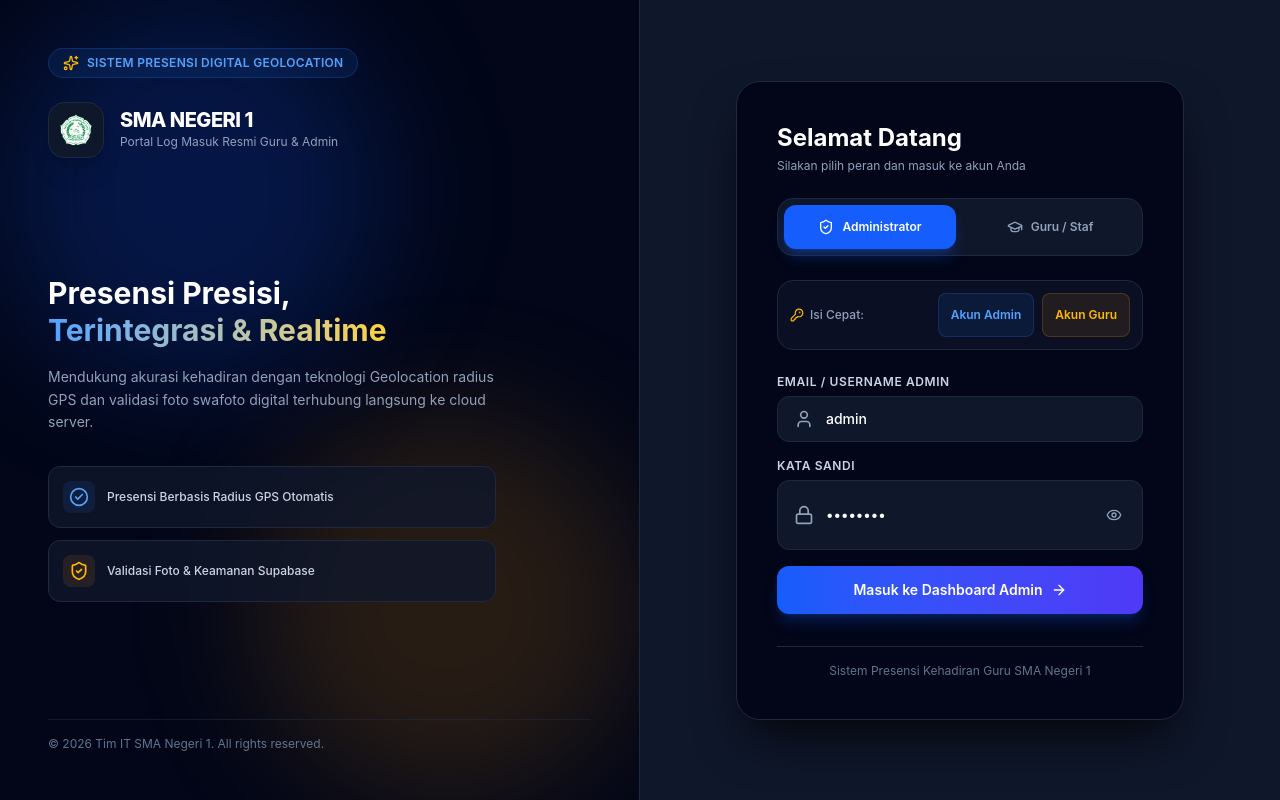
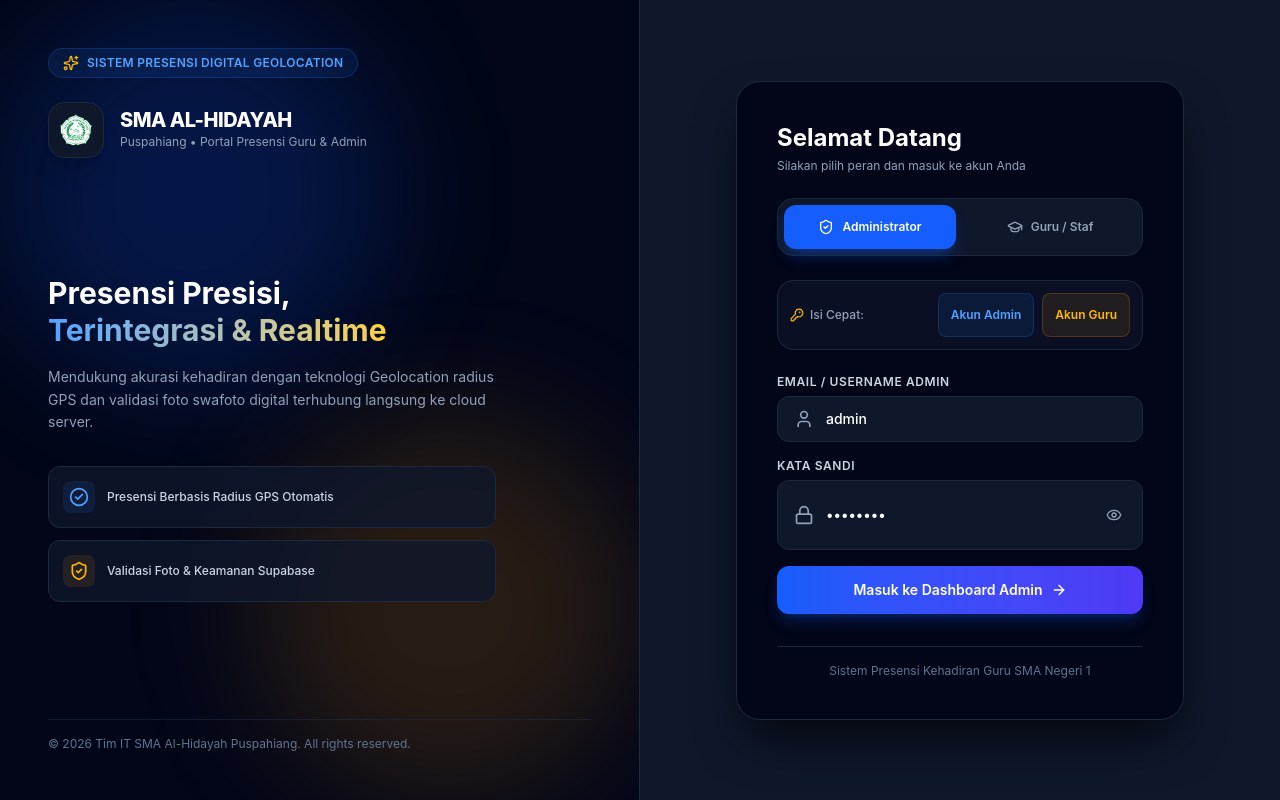
Before and after one commit to akmalkamal10223027/absensi-guru, a React (Vite) app in the folder client/: page /login in a window 1280 px wide. Built offline with nearby package versions, Linux system fonts and the light colour scheme; no server answers.

Commit message:
Update school name to SMA Al-Hidayah Puspahiang across client app

```diff
--- a/client/index.html
+++ b/client/index.html
@@ -10,7 +10,7 @@
   <meta name="apple-mobile-web-app-capable" content="yes" />
   <meta name="apple-mobile-web-app-status-bar-style" content="black-translucent" />
   <meta name="mobile-web-app-capable" content="yes" />
-  <title>Absensi Guru - SMA Negeri 1</title>
+  <title>Absensi Guru - SMA Al-Hidayah Puspahiang</title>
   <link rel="preconnect" href="https://fonts.googleapis.com">
   <link rel="preconnect" href="https://fonts.gstatic.com" crossorigin>
   <link href="https://fonts.googleapis.com/css2?family=Inter:wght@300;400;500;600;700&display=swap" rel="stylesheet">
--- a/client/src/components/AdminSidebar.jsx
+++ b/client/src/components/AdminSidebar.jsx
@@ -35,7 +35,7 @@ const AdminSidebar = () => {
                     </div>
                     <div>
                         <h1 className="font-bold text-sm text-white tracking-tight">ABSENSI GURU</h1>
-                        <p className="text-xs text-slate-400">SMA NEGERI 1</p>
+                        <p className="text-xs text-slate-400">SMA AL-HIDAYAH</p>
                     </div>
                 </div>
             </div>
--- a/client/src/components/MobileLayout.jsx
+++ b/client/src/components/MobileLayout.jsx
@@ -52,7 +52,7 @@ const MobileLayout = ({ children, title, showBack = false }) => {
                             )}
                             <div>
                                 <h1 className="font-bold text-gray-900 text-sm">{title || 'Absensi Guru'}</h1>
-                                <p className="text-xs text-gray-500">SMA Negeri 1</p>
+                                <p className="text-xs text-gray-500">SMA Al-Hidayah Puspahiang</p>
                             </div>
                         </div>
                         <div className="flex items-center gap-2">
--- a/client/src/pages/Login.jsx
+++ b/client/src/pages/Login.jsx
@@ -95,11 +95,11 @@ const Login = () => {
 
                     <div className="flex items-center gap-4">
                         <div className="w-14 h-14 rounded-2xl bg-slate-900 border border-slate-800 p-2 flex items-center justify-center shrink-0 shadow-xl">
-                            <img src={logoImg} alt="SMA Negeri 1 Logo" className="w-full h-full object-contain" />
+                            <img src={logoImg} alt="SMA Al-Hidayah Puspahiang Logo" className="w-full h-full object-contain" />
                         </div>
                         <div>
-                            <h1 className="text-xl font-extrabold text-white tracking-tight leading-none">SMA NEGERI 1</h1>
-                            <p className="text-xs text-slate-400 mt-1">Portal Log Masuk Resmi Guru & Admin</p>
+                            <h1 className="text-xl font-extrabold text-white tracking-tight leading-none">SMA AL-HIDAYAH</h1>
+                            <p className="text-xs text-slate-400 mt-1">Puspahiang • Portal Presensi Guru & Admin</p>
                         </div>
                     </div>
                 </div>
@@ -135,7 +135,7 @@ const Login = () => {
                 {/* Bottom Footer */}
                 <div className="relative z-10 pt-4 border-t border-slate-800/60">
                     <p className="text-xs text-slate-500">
-                        © 2026 Tim IT SMA Negeri 1. All rights reserved.
+                        © 2026 Tim IT SMA Al-Hidayah Puspahiang. All rights reserved.
                     </p>
                 </div>
             </div>
@@ -147,11 +147,11 @@ const Login = () => {
                     {/* Mobile Header Branding */}
                     <div className="lg:hidden flex items-center gap-3 mb-6 pb-6 border-b border-slate-800">
                         <div className="w-10 h-10 rounded-xl bg-slate-900 border border-slate-800 p-1 flex items-center justify-center shrink-0 shadow-md">
-                            <img src={logoImg} alt="SMA Negeri 1 Logo" className="w-full h-full object-contain" />
+                            <img src={logoImg} alt="SMA Al-Hidayah Puspahiang Logo" className="w-full h-full object-contain" />
                         </div>
                         <div>
-                            <h2 className="text-base font-bold text-white">SMA NEGERI 1</h2>
-                            <p className="text-xs text-slate-400">Absensi Presensi Guru</p>
+                            <h2 className="text-base font-bold text-white">SMA AL-HIDAYAH</h2>
+                            <p className="text-xs text-slate-400">Puspahiang • Presensi Guru</p>
                         </div>
                     </div>
 
--- a/client/src/pages/admin/Pengaturan.jsx
+++ b/client/src/pages/admin/Pengaturan.jsx
@@ -13,10 +13,10 @@ const Pengaturan = () => {
 
     // Form states
     const [generalSettings, setGeneralSettings] = useState({
-        school_name: 'SMA Negeri 1',
-        school_address: 'Jl. Pendidikan No. 1, Jakarta',
-        school_phone: '021-1234567',
-        school_email: 'info@sman1.sch.id',
+        school_name: 'SMA Al-Hidayah Puspahiang',
+        school_address: 'Jl. Raya Puspahiang No. 1, Tasikmalaya',
+        school_phone: '0265-1234567',
+        school_email: 'info@smaalhidayahpuspahiang.sch.id',
         academic_year: '2026/2027',
         timezone: 'Asia/Jakarta'
     });
--- a/client/src/pages/admin/RekapLaporan.jsx
+++ b/client/src/pages/admin/RekapLaporan.jsx
@@ -170,7 +170,7 @@ const RekapLaporan = () => {
             // Title Header Sekolah
             doc.setFontSize(16);
             doc.setFont('helvetica', 'bold');
-            doc.text('SMA NEGERI 1', 148, 15, { align: 'center' });
+            doc.text('SMA AL-HIDAYAH PUSPAHIANG', 148, 15, { align: 'center' });
             doc.setFontSize(12);
             doc.text('LAPORAN REKAPITULASI KEHADIRAN GURU', 148, 22, { align: 'center' });
 
```
